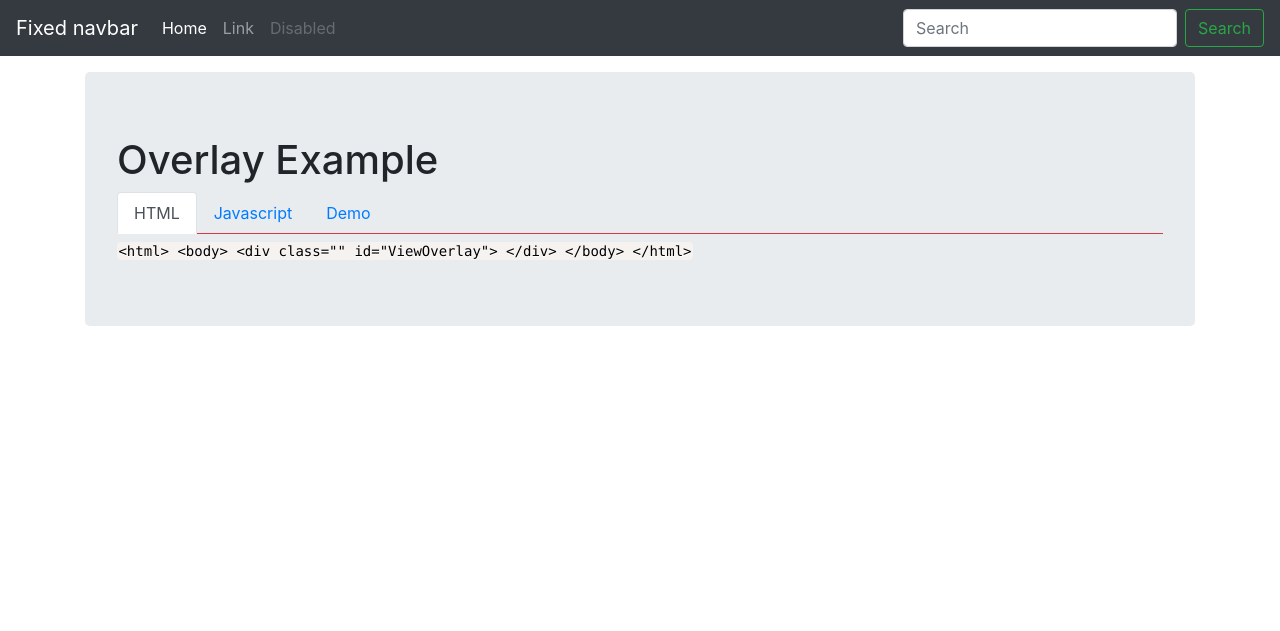
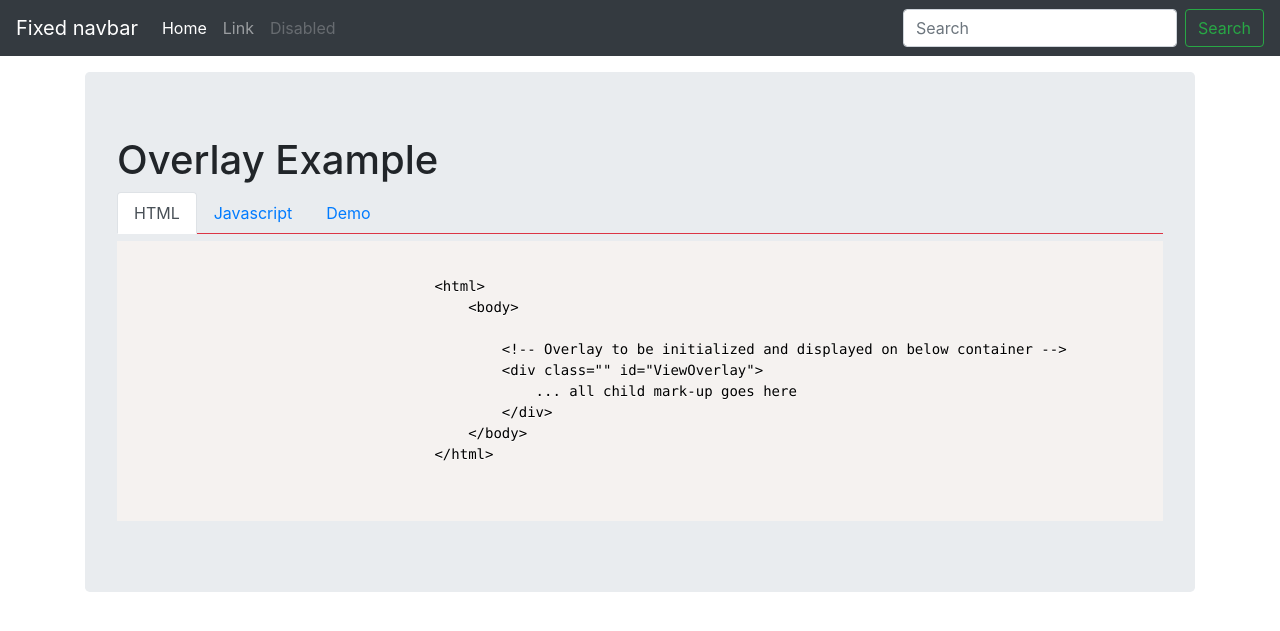
Before and after one commit to CodeWithSufiyan/codewithsufiyan.github.io, a Jekyll site: the page QkApp/demo/ui/overlay.html, which Jekyll copies as it is, in a window 1280 px wide and 1200 px high. Shown: the top 631 px of the window. Built offline with Jekyll 4.4.1, drawn with Linux system fonts in a browser that asks for light colours.

Commit message:
changed code tag structure

```diff
--- a/QkApp/demo/ui/overlay.html
+++ b/QkApp/demo/ui/overlay.html
@@ -60,21 +60,27 @@
             <div class="tab-content" id="myTabContent">
                 <div class="tab-pane fade show active" id="home" role="tabpanel" aria-labelledby="home-tab">
 
+                    <div class="col-md-12 p-0">
+                        <pre>
                         <code class="language-markup">
                                     &lt;html>
                                         &lt;body>
 
+                                            &lt;!-- Overlay to be initialized and displayed on below container -->
                                             &lt;div class="" id="ViewOverlay">
-
+                                                ... all child mark-up goes here
                                             &lt;/div>
                                         &lt;/body>
                                     &lt;/html>
                         </code>
+                    </pre>
+                    </div>
 
                 </div>
                 <div class="tab-pane fade" id="profile" role="tabpanel" aria-labelledby="profile-tab">
 
-                    <div class="col-md-4">
+                    <div class="col-md-12 p-0">
+                        <pre>
                             <code class="language-javascript">
                                     var app = new QkApp($, {});
 
@@ -89,14 +95,15 @@
                                             elOverlay.hide_overlay();
                                         });
                             </code>
+                        </pre>
                     </div>
 
                 </div>
                 <div class="tab-pane fade" id="contact" role="tabpanel" aria-labelledby="contact-tab">
 
                     <div class="btn-group" role="group" aria-label="Basic example">
-                        <button type="button" class="btn btn-secondary" id="btnShowOverlay">Show Overlay</button>
-                        <button type="button" class="btn btn-secondary ml-1" id="btnHideOverlay">Hide Overlay</button>
+                        <button type="button" class="btn btn-sm btn-outline-success" id="btnShowOverlay">Show Overlay</button>
+                        <button type="button" class="btn btn-sm btn-outline-danger ml-1" id="btnHideOverlay">Hide Overlay</button>
                     </div>
 
                     <div class="col-md-12 my-3" id="demo-OverlayView" style="height:200px; width:200px;border:1px solid">
```
Lines whose indentation alone changed are shown as unchanged.
